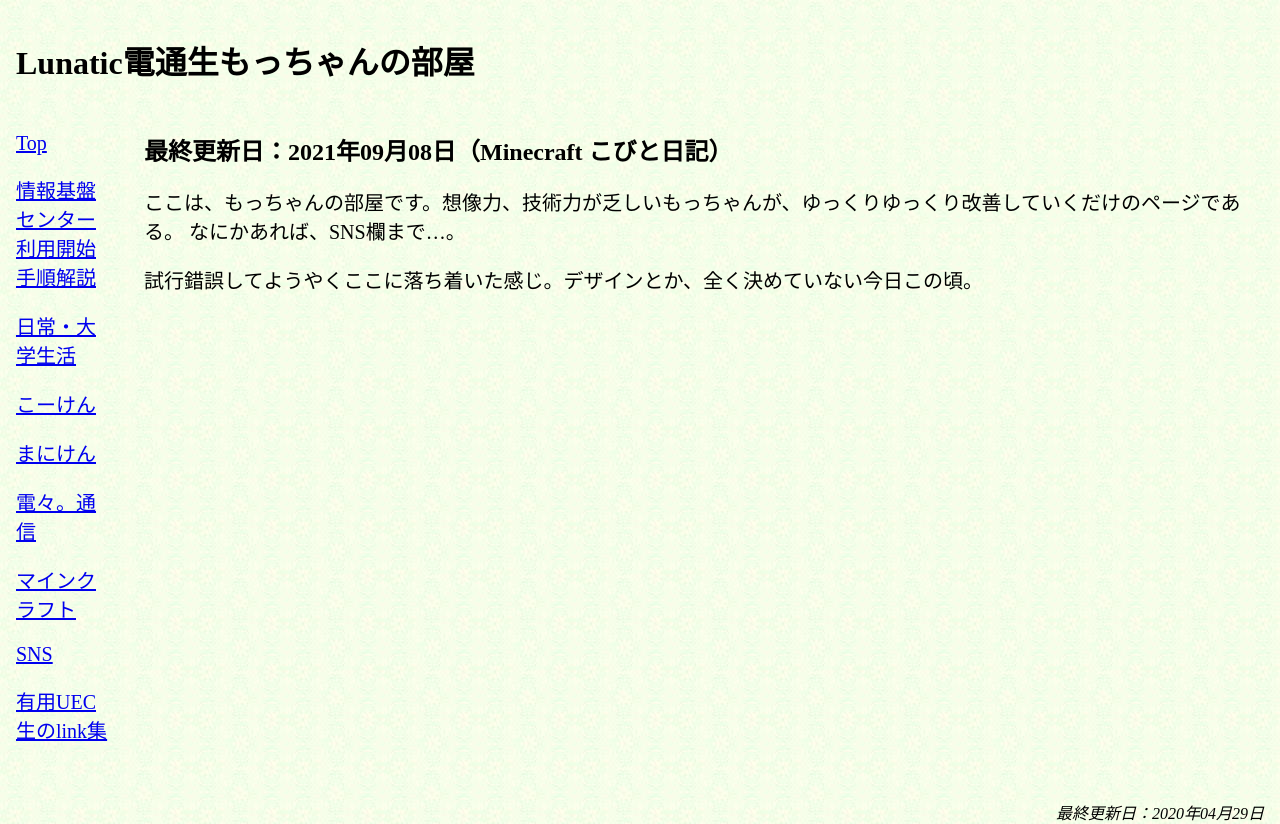
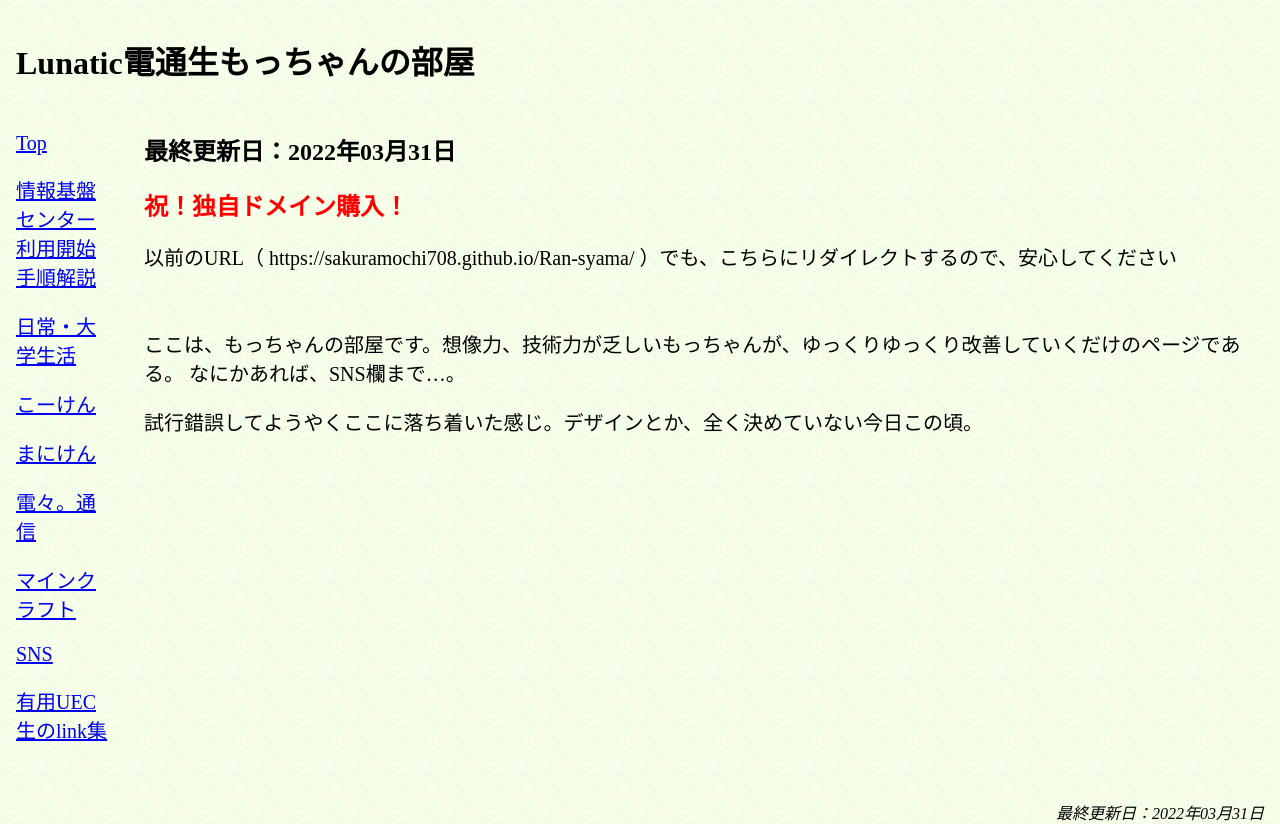
Before and after one commit to sakuramochi708/Ran-syama, a plain HTML site: page index.html in a window 1280 px wide. Drawn offline with Linux system fonts and the light colour scheme.

Commit message:
fix latest date

```diff
--- a/index.html
+++ b/index.html
@@ -48,8 +48,15 @@
 
         <section>
             <h2>
-                最終更新日：2021年09月08日（Minecraft こびと日記）
+                最終更新日：2022年03月31日
             </h2>
+            <h2>
+                <span style="color:red">祝！独自ドメイン購入！</span>
+            </h2>
+            <p>
+                以前のURL（ https://sakuramochi708.github.io/Ran-syama/ ）でも、こちらにリダイレクトするので、安心してください
+            </p>
+            <br>
             <p>
                 ここは、もっちゃんの部屋です。想像力、技術力が乏しいもっちゃんが、ゆっくりゆっくり改善していくだけのページである。
                 なにかあれば、SNS欄まで…。
@@ -61,7 +68,7 @@
 
         <footer>
             <address>
-                最終更新日：2020年04月29日
+                最終更新日：2022年03月31日
             </address>
         </footer>
 
```
Also changed, not shown: link.html (+1 -1 lines).
